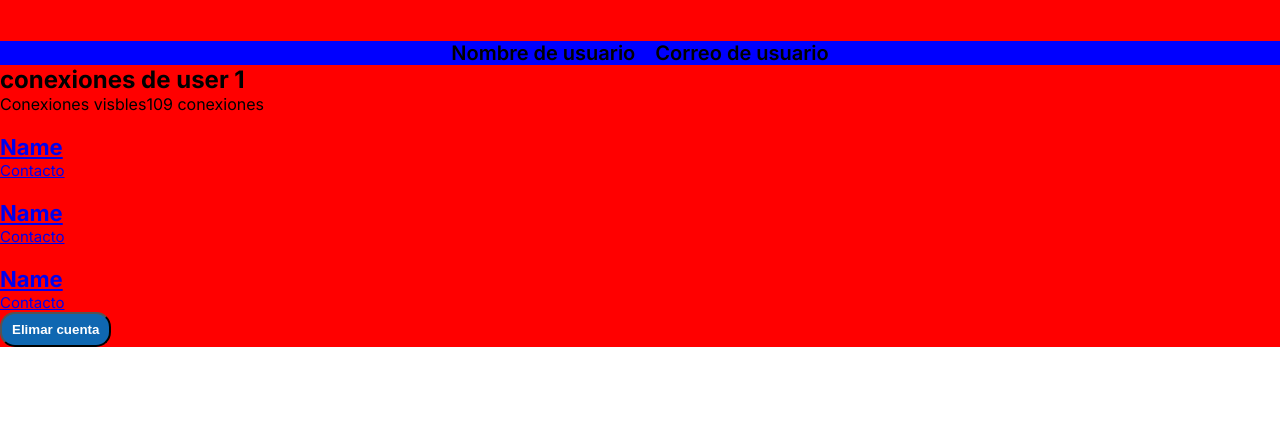
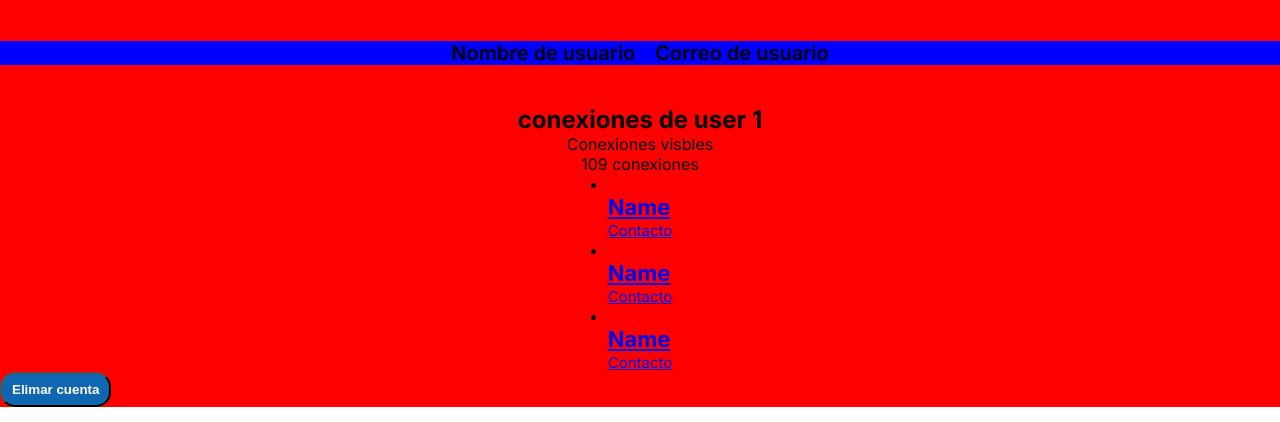
Before and after one commit to LuisArielRetanaHernadez/chat_mabi, a React (Vite) app: page /profile/1 in a window 1280 px wide. Shown: the part 241-663 px from the top of the page. Built offline with nearby package versions, Linux system fonts and the light colour scheme; no server answers.

Commit message:
centrando el contenido del connnections

```diff
--- a/src/pages/Profile/profile.style.css
+++ b/src/pages/Profile/profile.style.css
@@ -53,3 +53,13 @@
   font-size: 20px;
   font-weight: 600;
 }
+
+/* ..... connections user ..... */
+
+.profile__connections {
+  margin-top: 40px;
+  display: flex;
+  flex-direction: column;
+  justify-content: center;
+  align-items: center;
+}
```
